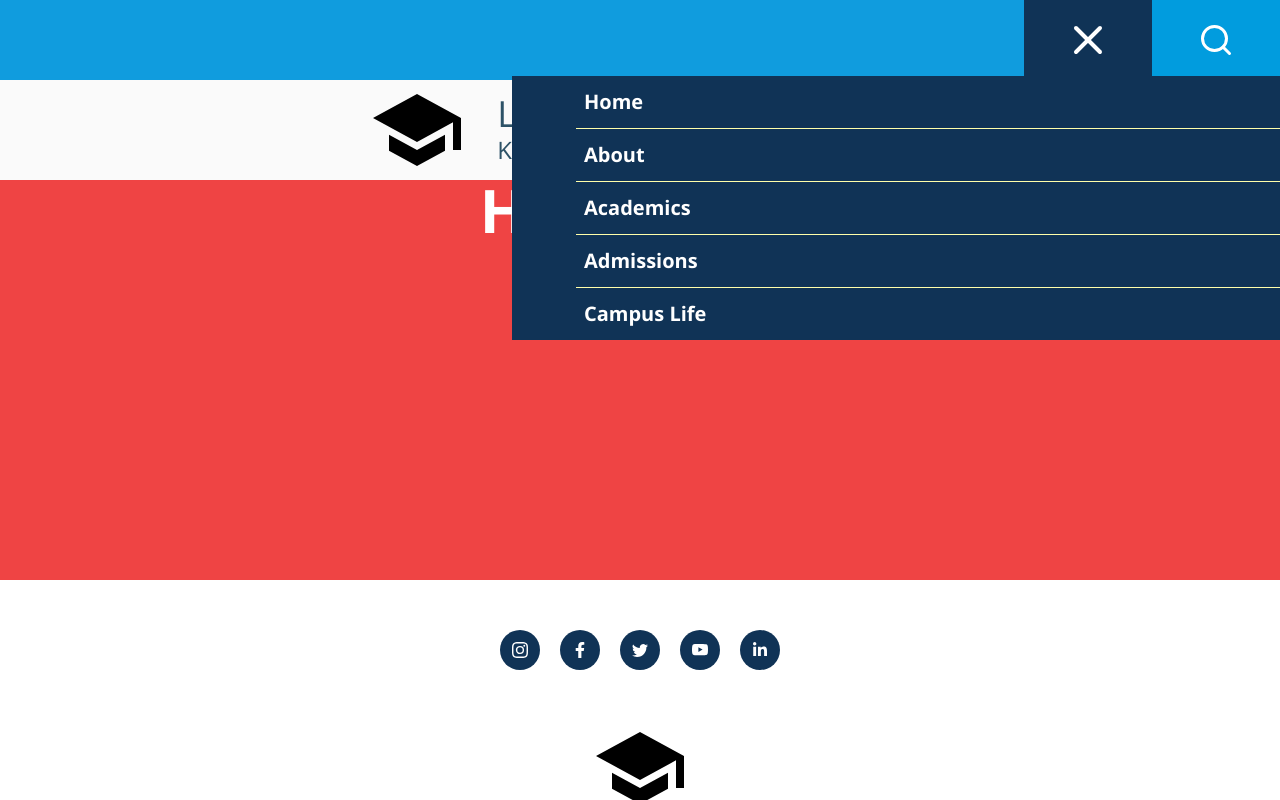
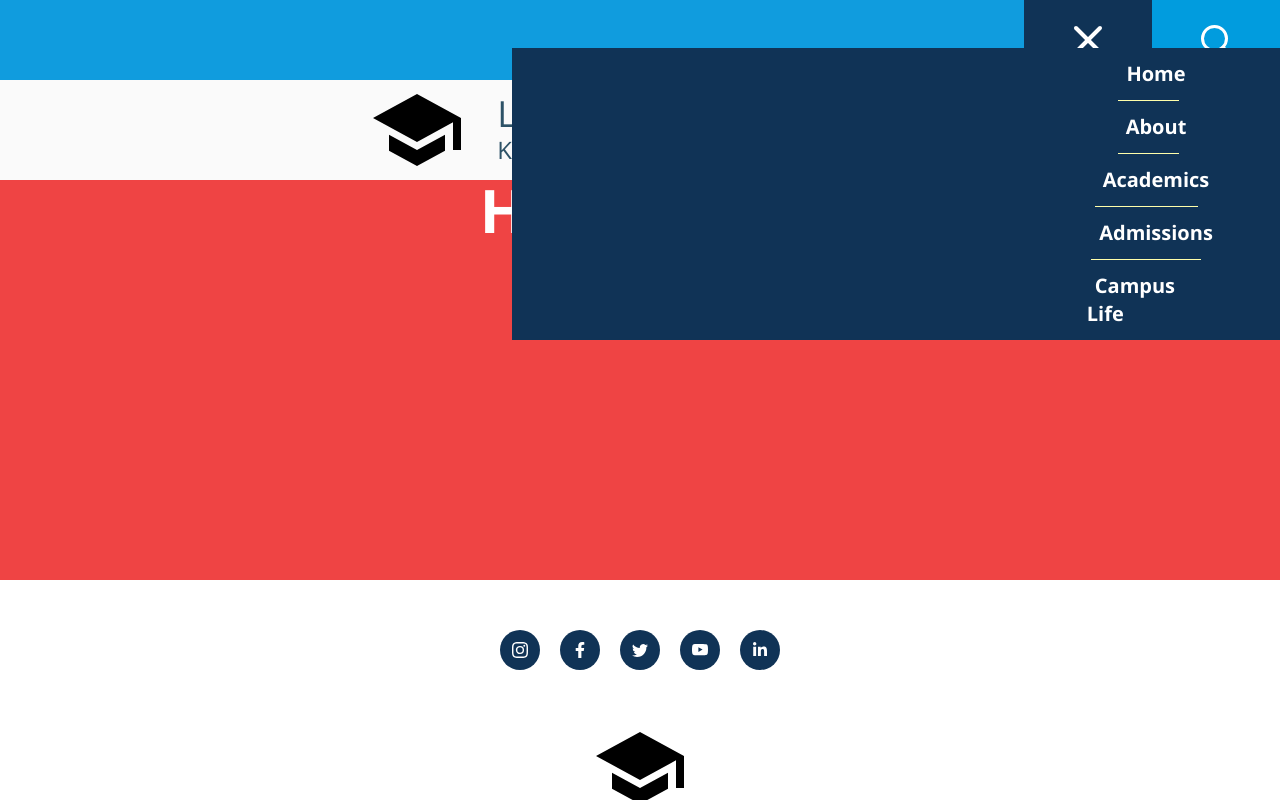
Before and after one commit to osaroDEV/school-app, a Next.js app: page / in a window 1280 px wide. Both pictures are taken after a click on the element 1088 px from the left and 40 px from the top of the page. Shown: the top 800 px of the page. Built offline with nearby package versions, Linux system fonts and the light colour scheme.

Commit message:
expand Link in Nav

```diff
--- a/app/components/Nav.jsx
+++ b/app/components/Nav.jsx
@@ -19,21 +19,31 @@ const Nav = () => {
       {isOpen ? <FiX /> : <FiMenu />}
       {isOpen && (
         <ul className='flex flex-col justify-around items-center absolute w-[100vw] h-auto bg-[#103356] bottom-[-260px] left-[-400%]'>
+          <Link href='/'>
             <li className='indent-[.5rem] border-b border-[#ffffaa] font-bold text-xl w-[90%] p-[.75rem_0]'>
-            <Link href='/'>Home</Link>
+              Home
             </li>
+          </Link>
+          <Link href='/about'>
             <li className='indent-[.5rem] border-b border-[#ffffaa] font-bold text-xl w-[90%] p-[.75rem_0]'>
-            <Link href='/about'>About</Link>
+              About
             </li>
+          </Link>
+          <Link href='/academics'>
             <li className='indent-[.5rem] border-b border-[#ffffaa] font-bold text-xl w-[90%] p-[.75rem_0]'>
-            <Link href='/academics'>Academics</Link>
+              Academics
             </li>
+          </Link>
+          <Link href='/admissions'>
             <li className='indent-[.5rem] border-b border-[#ffffaa] font-bold text-xl w-[90%] p-[.75rem_0]'>
-            <Link href='/admissions'>Admissions</Link>
+              Admissions
             </li>
+          </Link>
+          <Link href='/campuslife'>
             <li className='indent-[.5rem] border-[#ffffaa] font-bold text-xl w-[90%] p-[.75rem_0]'>
-            <Link href='/campuslife'>Campus Life</Link>
+              Campus Life
             </li>
+          </Link>
         </ul>
       )}
     </div>
```
Lines whose indentation alone changed are shown as unchanged.
